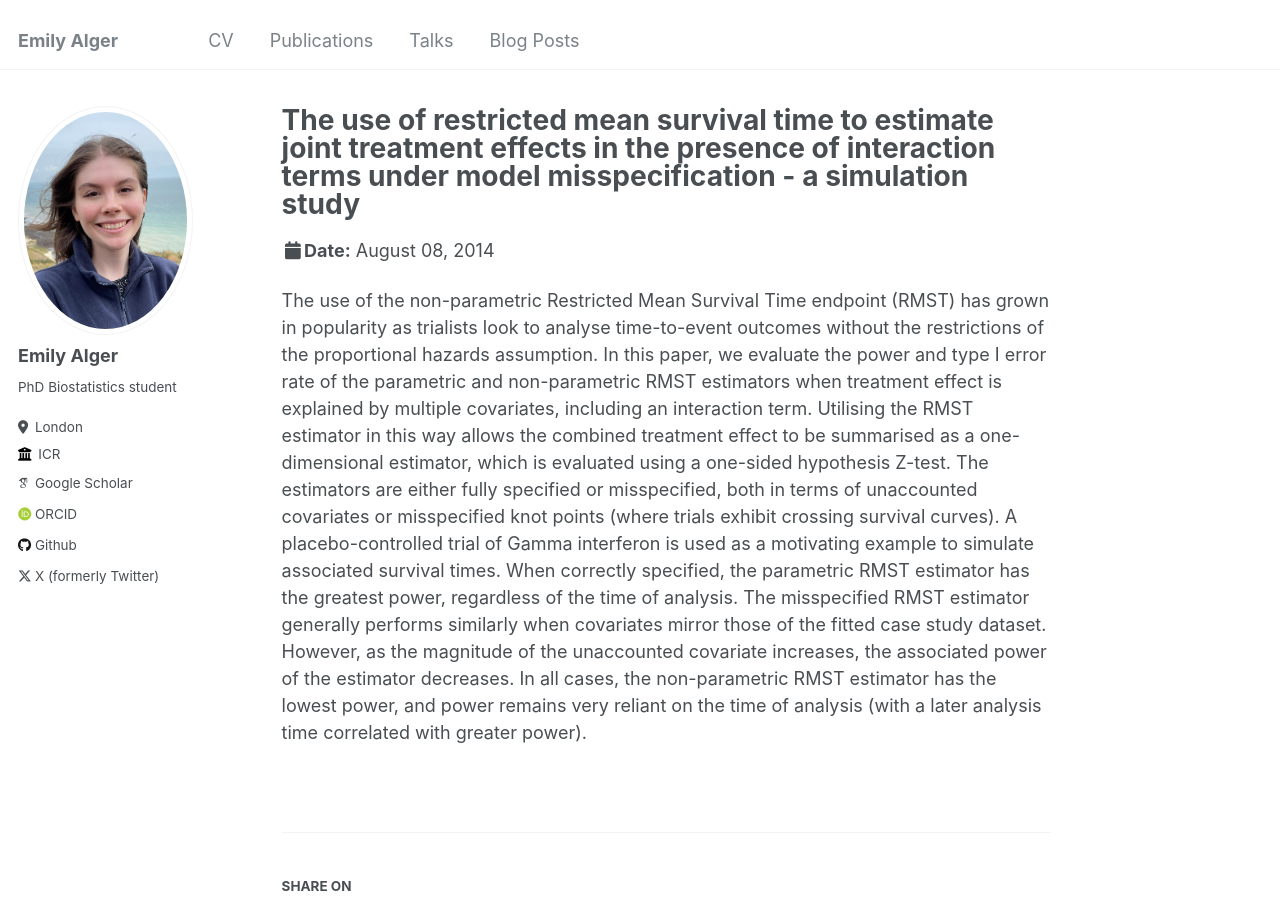
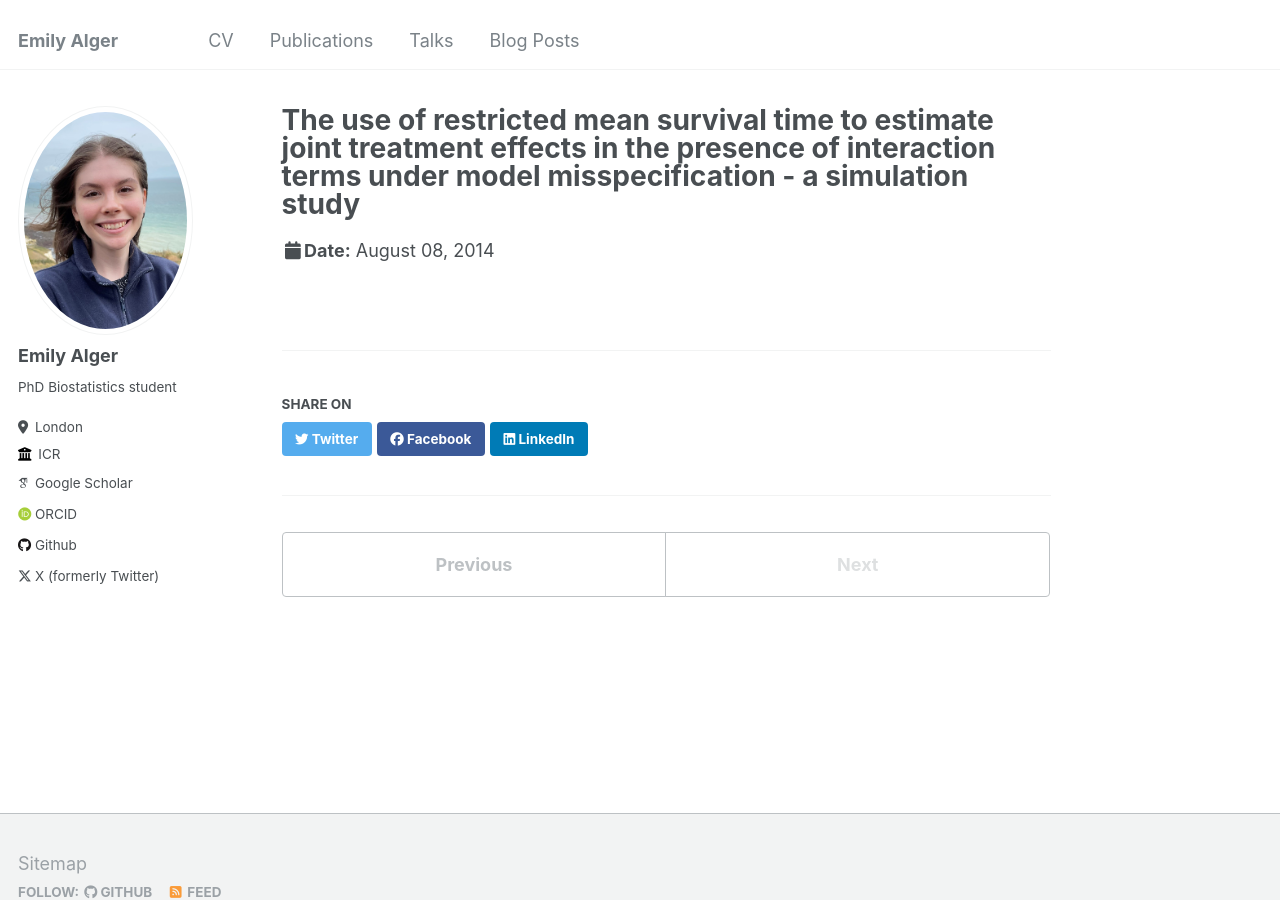
Before and after one commit to alemily100/alemily100.github.io, a Jekyll site: the page built from _talks/2014-03-01-talk-3.md, in a window 1280 px wide and 900 px high. Built offline with Jekyll 4.4.1, drawn with Linux system fonts in a browser that asks for light colours; some web fonts are replaced.

Commit message:
Update 2014-03-01-talk-3.md

```diff
--- a/_talks/2014-03-01-talk-3.md
+++ b/_talks/2014-03-01-talk-3.md
@@ -7,5 +7,3 @@ venue: "MRC Biostatistics Unit, University of Cambridge"
 date: 2014-08-08
 location: "Cambridge, UK"
 ---
-
-The use of the non-parametric Restricted Mean Survival Time endpoint (RMST) has grown in popularity as trialists look to analyse time-to-event outcomes without the restrictions of the proportional hazards assumption. In this paper, we evaluate the power and type I error rate of the parametric and non-parametric RMST estimators when treatment effect is explained by multiple covariates, including an interaction term. Utilising the RMST estimator in this way allows the combined treatment effect to be summarised as a one-dimensional estimator, which is evaluated using a one-sided hypothesis Z-test. The estimators are either fully specified or misspecified, both in terms of unaccounted covariates or misspecified knot points (where trials exhibit crossing survival curves). A placebo-controlled trial of Gamma interferon is used as a motivating example to simulate associated survival times. When correctly specified, the parametric RMST estimator has the greatest power, regardless of the time of analysis. The misspecified RMST estimator generally performs similarly when covariates mirror those of the fitted case study dataset. However, as the magnitude of the unaccounted covariate increases, the associated power of the estimator decreases. In all cases, the non-parametric RMST estimator has the lowest power, and power remains very reliant on the time of analysis (with a later analysis time correlated with greater power).
```
